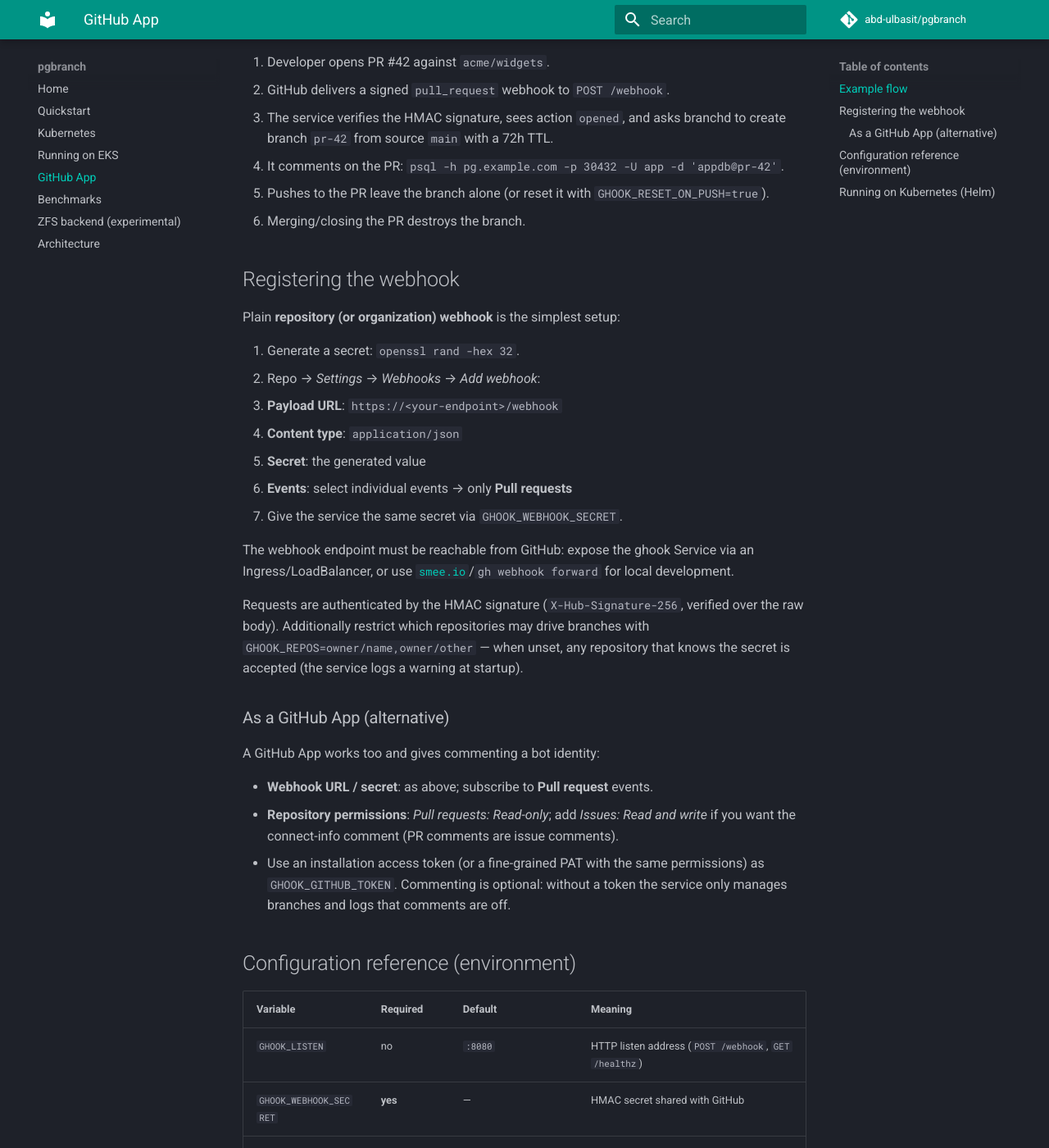
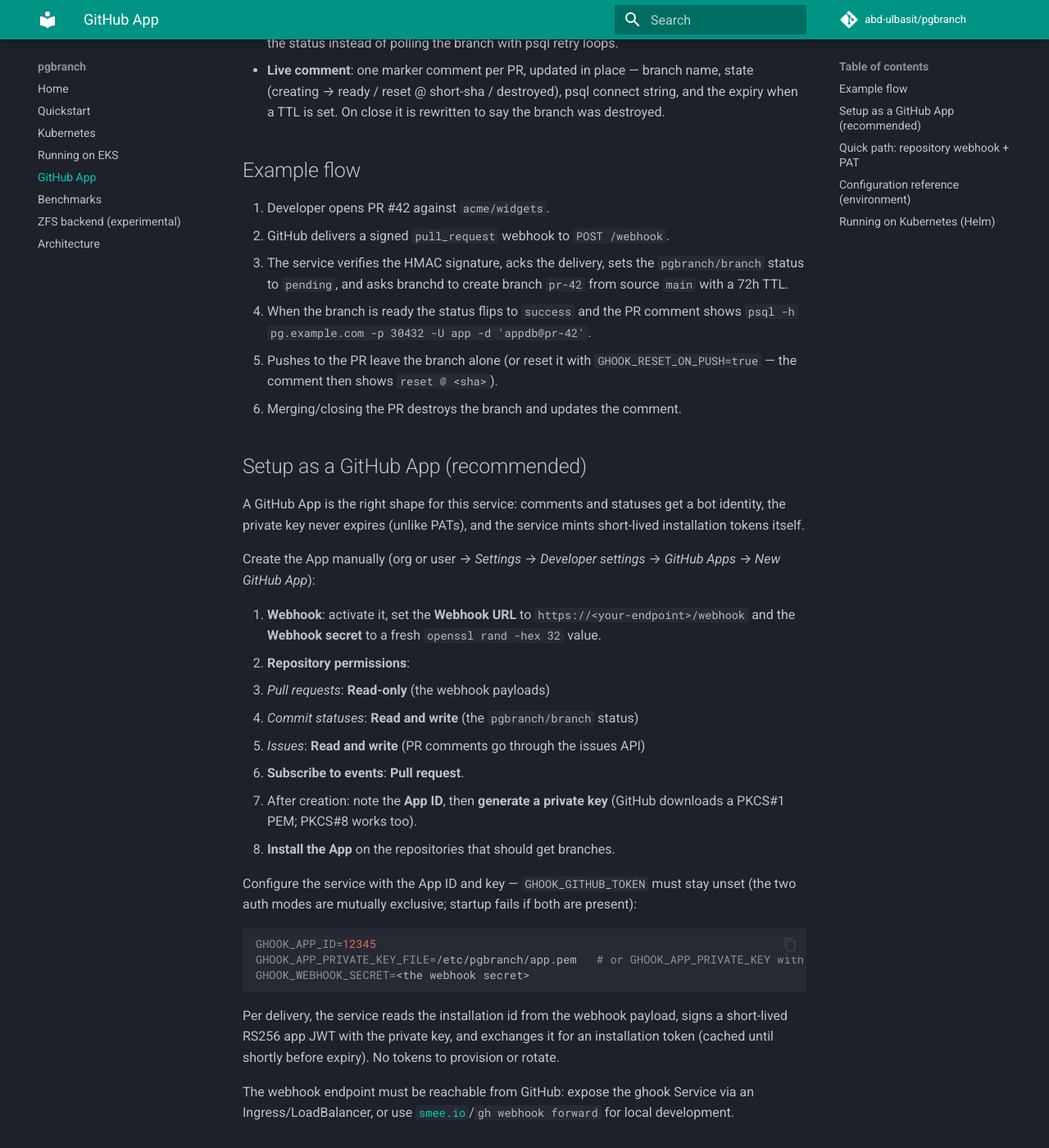
Before and after one commit to abd-ulbasit/pgoverlay, an MkDocs documentation site: the page built from docs/github-app.md, in a window 1280 px wide and 1400 px high, scrolled down 581 px. Shown: the whole window at 82% size. Built offline with MkDocs 1.6.1 and Material for MkDocs 9.7.7, drawn with Linux system fonts in a browser that asks for light colours; comment, search, counter and statistics services are not loaded; some of the changed text lies outside the part shown.

Commit message:
feat(chart,docs): app auth + status docs
Chart: ghook.appId / ghook.appPrivateKey wire GHOOK_APP_ID and
GHOOK_APP_PRIVATE_KEY (Secret key app-private-key); App and PAT auth
are mutually exclusive and the chart refuses to render with both.
Offline helm-template tests in internal/deploy cover the env wiring
in both modes and the conflict failure.

docs/github-app.md rewritten App-first: manual App creation
(pull requests read, commit statuses write, issues write — PR
comments go through the issues API; pull_request webhook events),
installation-token flow, PAT as the quick path, statuses/live-comment
behavior, and the new GHOOK_APP_* reference rows. README's branch-per-
PR paragraph now mentions statuses and App auth.

Co-Authored-By: Claude Fable 5 <noreply@anthropic.com>

````diff
--- a/docs/github-app.md
+++ b/docs/github-app.md
@@ -1,4 +1,4 @@
-# Branch per pull request (GitHub webhook)
+# Branch per pull request (GitHub App)
 
 `pgbranch-github` (Helm: the `ghook` sub-deployment) is a small webhook
 service that gives every pull request its own Postgres branch:
@@ -9,55 +9,90 @@ service that gives every pull request its own Postgres branch:
 | synchronize (push) | ensure the branch exists; reset it to the source snapshot only when `GHOOK_RESET_ON_PUSH=true` |
 | closed (incl. merged) | destroy the branch (already-gone is fine) |
 
-When a GitHub token is configured, the service also posts **one**
-connect-info comment per PR (it marks the comment with `<!-- pgbranch -->`
-and skips PRs that already have it).
+With GitHub credentials configured, the service also reports back to the PR:
+
+- **Commit status** (context `pgbranch/branch`) on the PR head SHA:
+  `pending` while the branch is being created or reset, then `success`
+  ("branch pr-42 ready — connect via pg.example.com:30432") or `failure`
+  (the error, truncated to 140 chars). CI jobs can gate on the status
+  instead of polling the branch with psql retry loops.
+- **Live comment**: one marker comment per PR, updated in place — branch
+  name, state (creating → ready / reset @ short-sha / destroyed), psql
+  connect string, and the expiry when a TTL is set. On close it is rewritten
+  to say the branch was destroyed.
 
 ## Example flow
 
 1. Developer opens PR #42 against `acme/widgets`.
 2. GitHub delivers a signed `pull_request` webhook to `POST /webhook`.
-3. The service verifies the HMAC signature, sees action `opened`, and asks
-   branchd to create branch `pr-42` from source `main` with a 72h TTL.
-4. It comments on the PR:
+3. The service verifies the HMAC signature, acks the delivery, sets the
+   `pgbranch/branch` status to `pending`, and asks branchd to create branch
+   `pr-42` from source `main` with a 72h TTL.
+4. When the branch is ready the status flips to `success` and the PR
+   comment shows
    `psql -h pg.example.com -p 30432 -U app -d 'appdb@pr-42'`.
 5. Pushes to the PR leave the branch alone (or reset it with
-   `GHOOK_RESET_ON_PUSH=true`).
-6. Merging/closing the PR destroys the branch.
+   `GHOOK_RESET_ON_PUSH=true` — the comment then shows `reset @ <sha>`).
+6. Merging/closing the PR destroys the branch and updates the comment.
 
-## Registering the webhook
+## Setup as a GitHub App (recommended)
 
-Plain **repository (or organization) webhook** is the simplest setup:
+A GitHub App is the right shape for this service: comments and statuses get
+a bot identity, the private key never expires (unlike PATs), and the service
+mints short-lived installation tokens itself.
 
-1. Generate a secret: `openssl rand -hex 32`.
-2. Repo → *Settings* → *Webhooks* → *Add webhook*:
-   - **Payload URL**: `https://<your-endpoint>/webhook`
-   - **Content type**: `application/json`
-   - **Secret**: the generated value
-   - **Events**: select individual events → only **Pull requests**
-3. Give the service the same secret via `GHOOK_WEBHOOK_SECRET`.
+Create the App manually (org or user → *Settings* → *Developer settings* →
+*GitHub Apps* → *New GitHub App*):
+
+1. **Webhook**: activate it, set the **Webhook URL** to
+   `https://<your-endpoint>/webhook` and the **Webhook secret** to a fresh
+   `openssl rand -hex 32` value.
+2. **Repository permissions**:
+   - *Pull requests*: **Read-only** (the webhook payloads)
+   - *Commit statuses*: **Read and write** (the `pgbranch/branch` status)
+   - *Issues*: **Read and write** (PR comments go through the issues API)
+3. **Subscribe to events**: **Pull request**.
+4. After creation: note the **App ID**, then **generate a private key**
+   (GitHub downloads a PKCS#1 PEM; PKCS#8 works too).
+5. **Install the App** on the repositories that should get branches.
+
+Configure the service with the App ID and key — `GHOOK_GITHUB_TOKEN` must
+stay unset (the two auth modes are mutually exclusive; startup fails if both
+are present):
+
+```sh
+GHOOK_APP_ID=12345
+GHOOK_APP_PRIVATE_KEY_FILE=/etc/pgbranch/app.pem   # or GHOOK_APP_PRIVATE_KEY with the PEM inline
+GHOOK_WEBHOOK_SECRET=<the webhook secret>
+```
+
+Per delivery, the service reads the installation id from the webhook
+payload, signs a short-lived RS256 app JWT with the private key, and
+exchanges it for an installation token (cached until shortly before
+expiry). No tokens to provision or rotate.
 
 The webhook endpoint must be reachable from GitHub: expose the ghook
 Service via an Ingress/LoadBalancer, or use
 [`smee.io`](https://smee.io)/`gh webhook forward` for local development.
+
+## Quick path: repository webhook + PAT
+
+For a single repo or a first try, a plain webhook plus a token works too:
+
+1. Repo → *Settings* → *Webhooks* → *Add webhook*: payload URL
+   `https://<your-endpoint>/webhook`, content type `application/json`, a
+   generated secret, and only **Pull requests** events.
+2. Set `GHOOK_WEBHOOK_SECRET` to the same secret.
+3. Set `GHOOK_GITHUB_TOKEN` to a fine-grained PAT with *Pull requests:
+   read*, *Commit statuses: write*, *Issues: write* on the repo. Without a
+   token the service still manages branches — it just can't comment or set
+   statuses.
 
 Requests are authenticated by the HMAC signature (`X-Hub-Signature-256`,
 verified over the raw body). Additionally restrict which repositories may
 drive branches with `GHOOK_REPOS=owner/name,owner/other` — when unset, any
 repository that knows the secret is accepted (the service logs a warning at
 startup).
-
-### As a GitHub App (alternative)
-
-A GitHub App works too and gives commenting a bot identity:
-
-- **Webhook URL / secret**: as above; subscribe to **Pull request** events.
-- **Repository permissions**: *Pull requests: Read-only*; add
-  *Issues: Read and write* if you want the connect-info comment (PR comments
-  are issue comments).
-- Use an installation access token (or a fine-grained PAT with the same
-  permissions) as `GHOOK_GITHUB_TOKEN`. Commenting is optional: without a
-  token the service only manages branches and logs that comments are off.
 
 ## Configuration reference (environment)
 
@@ -68,12 +103,19 @@ A GitHub App works too and gives commenting a bot identity:
 | `GHOOK_PGBRANCH_SERVER` | **yes** | — | branchd base URL, e.g. `http://pgbranch-api:7070` |
 | `GHOOK_PGBRANCH_TOKEN` | no | — | branchd API bearer token |
 | `GHOOK_SOURCE` | **yes** | — | pgbranch source to branch from |
+| `GHOOK_APP_ID` | no | — | GitHub App id (App auth; needs the private key) |
+| `GHOOK_APP_PRIVATE_KEY` | no | — | App private key PEM, inline |
+| `GHOOK_APP_PRIVATE_KEY_FILE` | no | — | path to the App private key PEM (exclusive with the inline form) |
+| `GHOOK_GITHUB_TOKEN` | no | — | PAT auth; mutually exclusive with `GHOOK_APP_ID` |
 | `GHOOK_TTL` | no | none | branch TTL as a Go duration, e.g. `72h` |
 | `GHOOK_RESET_ON_PUSH` | no | `false` | reset the branch on every push (synchronize) |
 | `GHOOK_REPOS` | no | allow all | comma-separated `owner/name` allow-list |
-| `GHOOK_GITHUB_TOKEN` | no | — | enables the PR comment (issues write) |
 | `GHOOK_GITHUB_API` | no | `https://api.github.com` | GitHub API base (GitHub Enterprise) |
-| `GHOOK_PROXY_HOST` | no | — | `host[:port]` of the pgbranch proxy shown in comments |
+| `GHOOK_PROXY_HOST` | no | — | `host[:port]` of the pgbranch proxy shown in comments/statuses |
+
+Comments and statuses require either App auth (`GHOOK_APP_ID` +
+`GHOOK_APP_PRIVATE_KEY`/`_FILE`) or a PAT — never both. With neither, only
+branch operations run.
 
 ## Running on Kubernetes (Helm)
 
@@ -85,14 +127,19 @@ helm upgrade --install pgbranch deploy/helm/pgbranch \
   --set node=storage-1 --set token=$PGBRANCH_TOKEN \
   --set ghook.enabled=true \
   --set ghook.webhookSecret=$WEBHOOK_SECRET \
-  --set ghook.githubToken=$GITHUB_TOKEN \
+  --set ghook.appId=12345 \
+  --set-file ghook.appPrivateKey=app.pem \
   --set ghook.source=main \
   --set ghook.repos=acme/widgets \
   --set ghook.proxyHost=pg.example.com:30432
 ```
 
+(PAT mode: replace the two `app*` values with
+`--set ghook.githubToken=$GITHUB_TOKEN`. The chart refuses to render with
+both set.)
+
 It talks to branchd over the in-cluster `…-api` Service and reuses the
 chart's API token Secret. Secrets can come from a pre-created Secret
 instead (`ghook.existingSecret`, keys `webhook-secret` and optionally
-`github-token`). See `ghook.*` in `values.yaml` for TTL, reset-on-push and
-service type.
+`github-token` / `app-private-key`). See `ghook.*` in `values.yaml` for
+TTL, reset-on-push and service type.
````
Also changed, not shown: README.md (+1 -1 lines), 6 other files.
